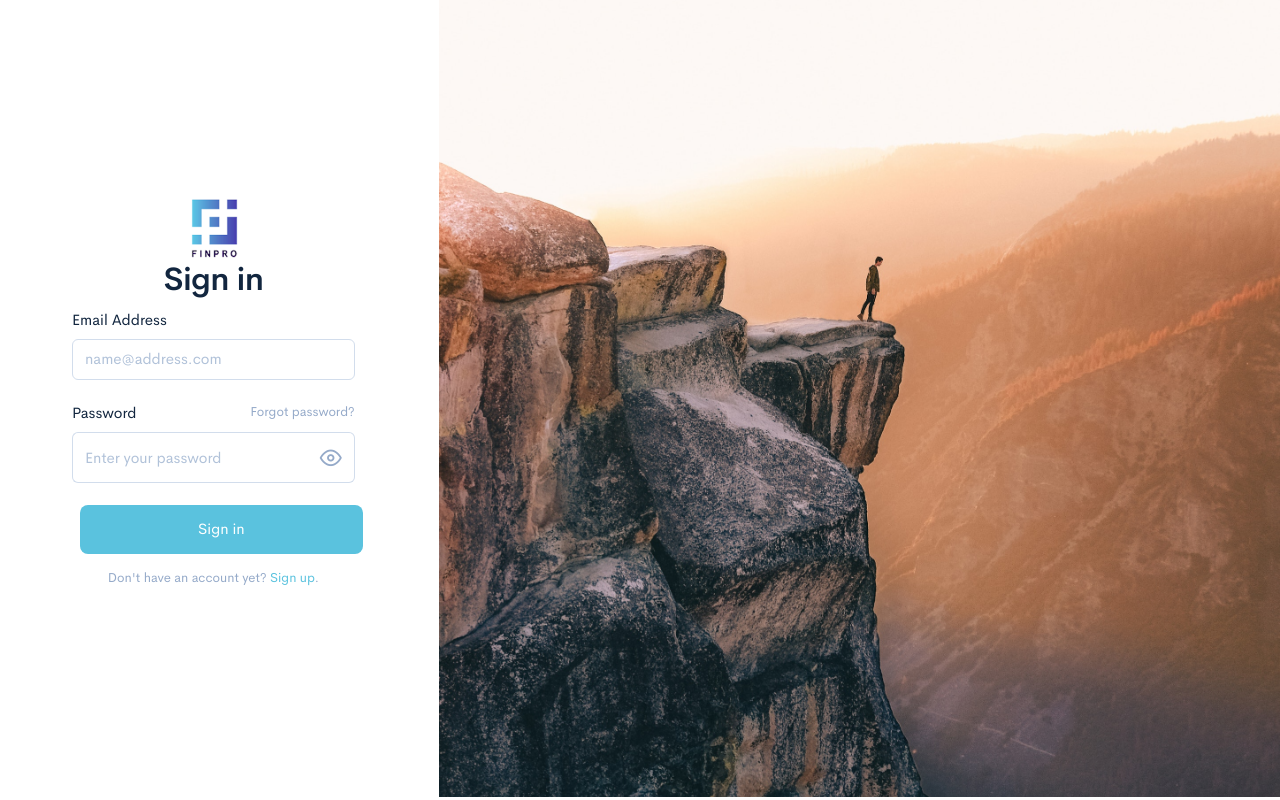
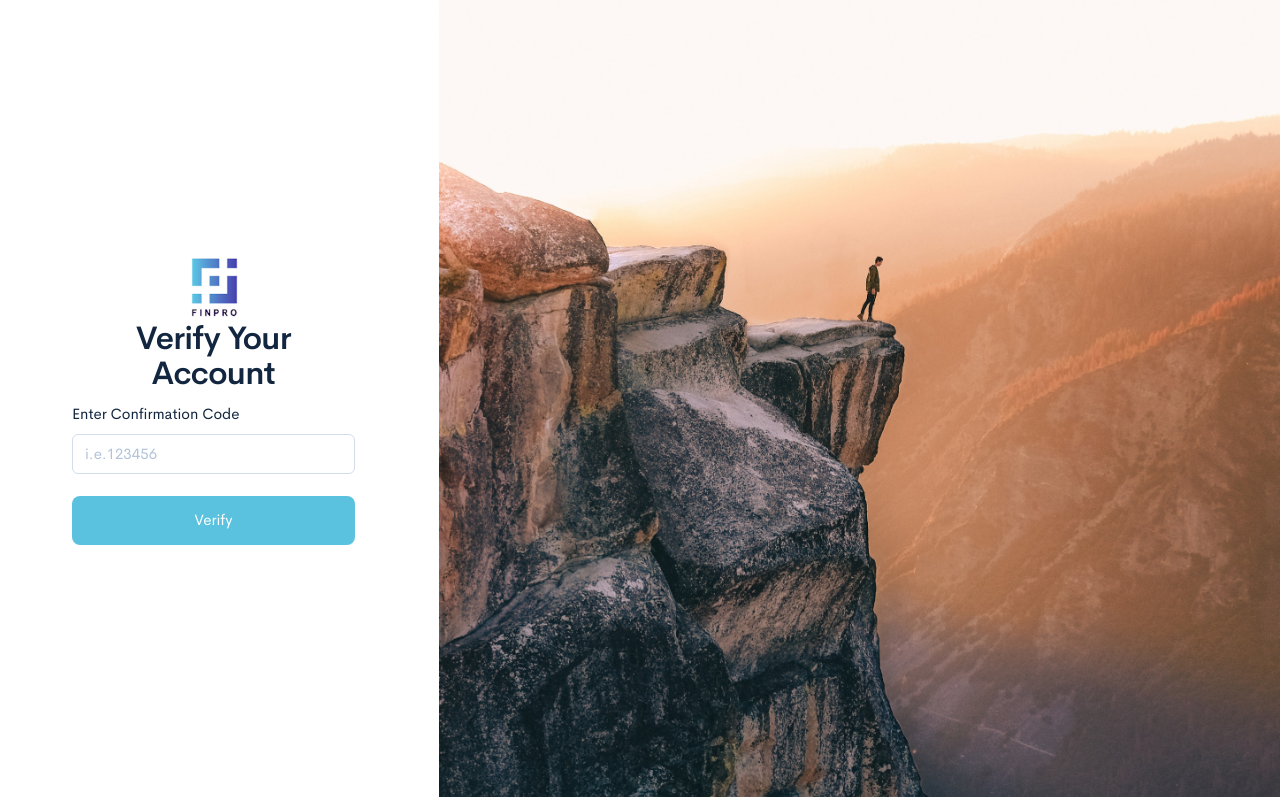
Before and after one commit to iamdeve/finpro, a React (Create React App) app: page /verify in a window 1280 px wide. Before the commit this address led to /login. Built offline with nearby package versions, Linux system fonts and the light colour scheme.

Commit message:
verify route added

```diff
--- a/package.json
+++ b/package.json
@@ -55,5 +55,6 @@
 			"last 1 firefox version",
 			"last 1 safari version"
 		]
+	},
+	"proxy": "https://emmb3fy0r8.execute-api.us-east-1.amazonaws.com/dev"
 }
-}
--- a/src/context/axios.js
+++ b/src/context/axios.js
@@ -1,12 +1,14 @@
 import axios from 'axios';
 axios.defaults.headers.common['authorization'] = `${localStorage.getItem('finProtoken')}`;
 const instance = axios.create({
-	// baseURL: 'http://localhost:3001/api/',
-	baseURL: 'https://finpro-api-test.herokuapp.com/api/',
+	// baseURL: 'http://localhost:3000',
+	baseURL: 'https://emmb3fy0r8.execute-api.us-east-1.amazonaws.com/dev',
+	// baseURL: 'https://finpro-api-test.herokuapp.com/api/',
 });
 
-export const BASE_URL = 'https://finpro-api-test.herokuapp.com/';
+// export const BASE_URL = 'https://finpro-api-test.herokuapp.com/';
 // export const BASE_URL = 'http://localhost:3001/';
+export const BASE_URL = 'https://emmb3fy0r8.execute-api.us-east-1.amazonaws.com/dev';
 export default instance;
 
 /* test credentials
--- a/src/context/fetch-service.js
+++ b/src/context/fetch-service.js
@@ -4,7 +4,7 @@ export const getUser = async (token) => {
 	return new Promise((resolve, reject) => {
 		axios.defaults.headers.common['authorization'] = `${token}`;
 		axios
-			.get('/auth/user')
+			.get('/user')
 			.then((user) => {
 				resolve(user.data.user);
 			})
@@ -17,7 +17,7 @@ export const getUser = async (token) => {
 export const getUserPaymentMethods = async (token) => {
 	return new Promise((resolve, reject) => {
 		axios
-			.get('/payment/userPayment')
+			.get('/userPayment')
 			.then((payment) => {
 				resolve(payment.data.paymentMethods);
 			})
@@ -31,7 +31,7 @@ export const getUserPaymentMethods = async (token) => {
 export const getUserPurchasing = async () => {
 	return new Promise((resolve, reject) => {
 		axios
-			.get('/purchasing/userPurchasing')
+			.get('/userPurchasing')
 			.then((purchasing) => {
 				resolve(purchasing.data.purchasing);
 			})
@@ -45,7 +45,7 @@ export const getUserPurchasing = async () => {
 export const getRevenue = async () => {
 	return new Promise((resolve, reject) => {
 		axios
-			.get('/revenue/userRevenue')
+			.get('/userRevenue')
 			.then((reve) => {
 				resolve(reve.data.allRevenus);
 			})
@@ -59,7 +59,7 @@ export const getRevenue = async () => {
 export const getInputs = async () => {
 	return new Promise((resolve, reject) => {
 		axios
-			.get('/inputs/userInputs')
+			.get('/userInputs')
 			.then((input) => {
 				resolve(input.data.allInputs);
 			})
--- a/src/context/payment-service.js
+++ b/src/context/payment-service.js
@@ -3,7 +3,7 @@ import axios from './axios';
 export const addPayment = async (data) => {
 	return new Promise((resolve, reject) => {
 		axios
-			.post('/payment/add', data)
+			.post('/add', data)
 			.then((rev) => {
 				resolve(rev);
 			})
@@ -17,7 +17,7 @@ export const addPayment = async (data) => {
 export const deletePayment = async (id) => {
 	return new Promise((resolve, reject) => {
 		axios
-			.delete('/payment/delete/' + id)
+			.delete('/delete/' + id)
 			.then((rev) => {
 				resolve(rev);
 			})
--- a/src/routes.js
+++ b/src/routes.js
@@ -15,6 +15,7 @@ import { AuthContext } from './context/context';
 import Billing from './views/Billing/Billing';
 import Settings from './views/Settings/Settings';
 import Pricing from './views/Pricing/Pricing';
+import ConfirmRegistration from './views/Auth/Confirm/Confirm';
 function Routes() {
 	const {
 		state: { isAuthenticated },
@@ -40,6 +41,7 @@ function Routes() {
 			<Route exact path='/' render={() => <Redirect to='/login' />} />
 			<Route exact path='/login' component={Login} />
 			<Route exact path='/signup' component={SignUp} />
+			<Route exact path='/verify' component={ConfirmRegistration} />
 			<Route path='*' render={() => <Redirect to='/login' />} />
 		</Switch>
 	);
--- /dev/null
+++ b/src/views/Auth/Confirm/Confirm.js
@@ -0,0 +1,123 @@
+import React from 'react';
+import axios from '../../../context/axios';
+import { Link } from 'react-router-dom';
+import LOGO from '../../../assets/logo.png';
+import BGImgs from '../../../assets/sign-in-cover.jpg';
+
+function ConfirmRegistration({ email }) {
+	const [alertClass, setAlertClass] = React.useState('');
+	const [msg, setMsg] = React.useState('');
+	const [err, setErr] = React.useState('');
+	const [loader, setLoader] = React.useState(false);
+	const [confirmationForm, setConfirmationForm] = React.useState({
+		code: '',
+	});
+
+	const [success, setSuccess] = React.useState(false);
+
+	const handleConfirmForm = (e) => {
+		const { name, value } = e.target;
+		setConfirmationForm((prevState) => {
+			// console.log(prevState);
+			return {
+				...prevState,
+				[name]: value,
+			};
+		});
+	};
+
+	const handleSubmit = async (e) => {
+		setLoader(true);
+		e.preventDefault();
+		try {
+			let verify = await axios.post('/verify', { ...confirmationForm, email });
+			if (verify.status === 200 || verify.status === 201) {
+				setErr('');
+				setAlertClass('show');
+				confirmationForm({
+					code: '',
+				});
+				setMsg('Successfully Registered');
+				setSuccess(true);
+				setLoader(false);
+			}
+		} catch (e) {
+			setAlertClass('show');
+			setMsg('');
+			if (e.response && e.response.data) {
+				if (e.response.data.error) {
+					setErr(e.response.data.error.message);
+				} else {
+					setErr(e.response.data.message);
+				}
+			} else {
+				setErr(e.message);
+			}
+			setLoader(false);
+		}
+	};
+	const handleCloseAlert = () => {
+		setAlertClass('hide');
+		setErr('');
+		setMsg('');
+	};
+
+	return (
+		<div className='container-fluid'>
+			<div className='row align-items-center justify-content-center'>
+				<div className='col-12 col-md-5 col-lg-6 col-xl-4 px-lg-6 my-5'>
+					<div className='Logo text-center'>
+						<Link to='/'>
+							<img src={LOGO} alt='logo' />
+						</Link>
+					</div>
+					<h2 className='display-4 text-center mb-3'>Verify Your Account</h2>
+					{msg && (
+						<div className={`alert alert-success alert-dismissible fade ${alertClass}`} role='alert'>
+							<strong>{msg}</strong>
+							<button onClick={handleCloseAlert} type='button' className='close' data-dismiss='alert' aria-label='Close'>
+								<span aria-hidden='true'>×</span>
+							</button>
+						</div>
+					)}
+					{err && (
+						<div className={`alert alert-danger alert-dismissible fade ${alertClass}`} role='alert'>
+							<strong>{err}</strong>
+							<button onClick={handleCloseAlert} type='button' className='close' data-dismiss='alert' aria-label='Close'>
+								<span aria-hidden='true'>×</span>
+							</button>
+						</div>
+					)}
+
+					{success ? (
+						<div className=''>
+							Your account has been successfully created! <Link to='/login'>Please Login</Link>
+						</div>
+					) : (
+						<form onSubmit={handleSubmit}>
+							<div className='form-group'>
+								<label className='form-label'>Enter Confirmation Code</label>
+								<input type='text' name='code' value={confirmationForm.code} onChange={handleConfirmForm} className='form-control' required placeholder='i.e.123456' />
+							</div>
+
+							<button disabled={loader} style={{ margin: 0 }} className='btn btn-lg btn-block btn-custom'>
+								{loader && (
+									<div className='spinner-border spinner-border-sm' role='status'>
+										<span className='sr-only'>Loading...</span>
+									</div>
+								)}
+								{!loader && 'Verify'}
+							</button>
+						</form>
+					)}
+				</div>
+
+				<div className='col-12 col-md-7 col-lg-6 col-xl-8 d-none d-lg-block'>
+					<div className='bg-cover vh-100 mt-n1 mr-n3' style={{ backgroundImage: `url(${BGImgs})` }}></div>
+				</div>
+			</div>
+		</div>
+	);
+}
+
+export default ConfirmRegistration;
--- a/src/views/Auth/Login/Login.js
+++ b/src/views/Auth/Login/Login.js
@@ -41,7 +41,7 @@ function Login() {
 		setLoader(true);
 		e.preventDefault();
 		try {
-			let login = await axios.post('/auth/login', loginForm);
+			let login = await axios.post('/login', loginForm);
 			if (login.status === 200 || login.status === 201) {
 				let user = await getUser(login.data.token);
 				let purchasing = await getUserPurchasing();
--- a/src/views/Auth/SignUp/SignUp.js
+++ b/src/views/Auth/SignUp/SignUp.js
@@ -4,6 +4,7 @@ import axios from '../../../context/axios';
 import { Link } from 'react-router-dom';
 import LOGO from '../../../assets/logo.png';
 import BGImgs from '../../../assets/sign-in-cover.jpg';
+import ConfirmRegistration from '../Confirm/Confirm';
 const useStyles = makeStyles((theme) => ({
 	root: {
 		display: 'flex',
@@ -18,6 +19,7 @@ function SignUp() {
 	const [msg, setMsg] = React.useState('');
 	const [err, setErr] = React.useState('');
 	const [loader, setLoader] = React.useState(false);
+	const [confirm, setConfrim] = React.useState(false);
 
 	const [passwordType, setPasswordType] = React.useState('password');
 	const [signupForm, setSignupForm] = React.useState({
@@ -40,7 +42,7 @@ function SignUp() {
 		setLoader(true);
 		e.preventDefault();
 		try {
-			let signup = await axios.post('/auth/signup', signupForm);
+			let signup = await axios.post('/signup', signupForm);
 			if (signup.status === 200 || signup.status === 201) {
 				setErr('');
 				setAlertClass('show');
@@ -48,7 +50,8 @@ function SignUp() {
 					email: '',
 					password: '',
 				});
-				setMsg('Successfully Registered');
+				setConfrim(true);
+				// setMsg('Successfully Registered');
 				setLoader(false);
 			}
 		} catch (e) {
@@ -80,7 +83,9 @@ function SignUp() {
 		}
 	};
 
-	return (
+	return confirm ? (
+		<ConfirmRegistration email={signupForm.email} />
+	) : (
 		<div className='container-fluid'>
 			<div className='row align-items-center justify-content-center'>
 				<div className='col-12 col-md-5 col-lg-6 col-xl-4 px-lg-6 my-5'>
--- a/src/views/Settings/Settings.js
+++ b/src/views/Settings/Settings.js
@@ -50,9 +50,9 @@ function Settings() {
 		const formData = new FormData();
 		formData.append('image', file, file.name);
 		try {
-			let profile = await axios.post('/auth/profile', formData);
+			let profile = await axios.post('/profile', formData);
 			if (profile.status === 200) {
-				let user = await axios.get('/auth/user');
+				let user = await axios.get('/user');
 				if (user.status === 200) {
 					setErr('');
 					setAlertClass('show');
@@ -84,9 +84,9 @@ function Settings() {
 		setLoader(true);
 		e.preventDefault();
 		try {
-			let update = await axios.patch('/auth/setting', userSetting);
+			let update = await axios.patch('/setting', userSetting);
 			if (update.status === 200) {
-				let user = await axios.get('/auth/user');
+				let user = await axios.get('/user');
 				if (user.status === 200) {
 					setErr('');
 					setAlertClass('show');
@@ -155,7 +155,7 @@ function Settings() {
 								<div className='col-auto'>
 									<div title='Change Profile' className='file-type-container avatar avatar-container'>
 										<div onClick={cancelProfileChange} className='avatar-cross'>
-											<i style={{fontSize: '16px'}} className='fe fe-x'></i>
+											<i style={{ fontSize: '16px' }} className='fe fe-x'></i>
 										</div>
 										<span className='btn-type-file'>
 											<input type='file' name='file' onChange={(e) => onChangeFile(e)} />
```
Also changed, not shown: src/context/input-service.js (+6 -6 lines), src/context/revenue-service.js (+9 -11 lines), 1 other file (tests, documents, lock files or other folders). Lines whose indentation alone changed are shown as unchanged.
